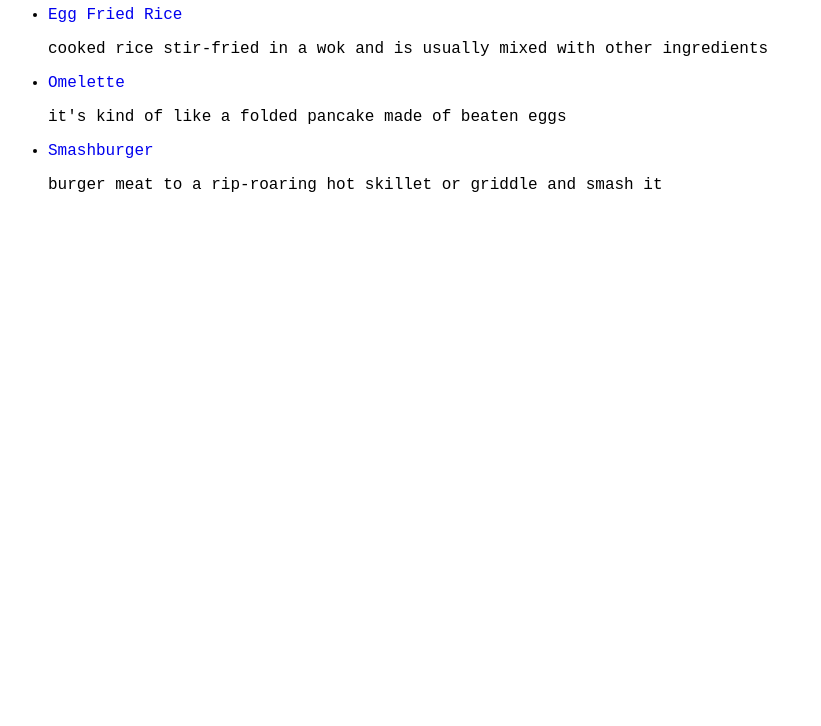
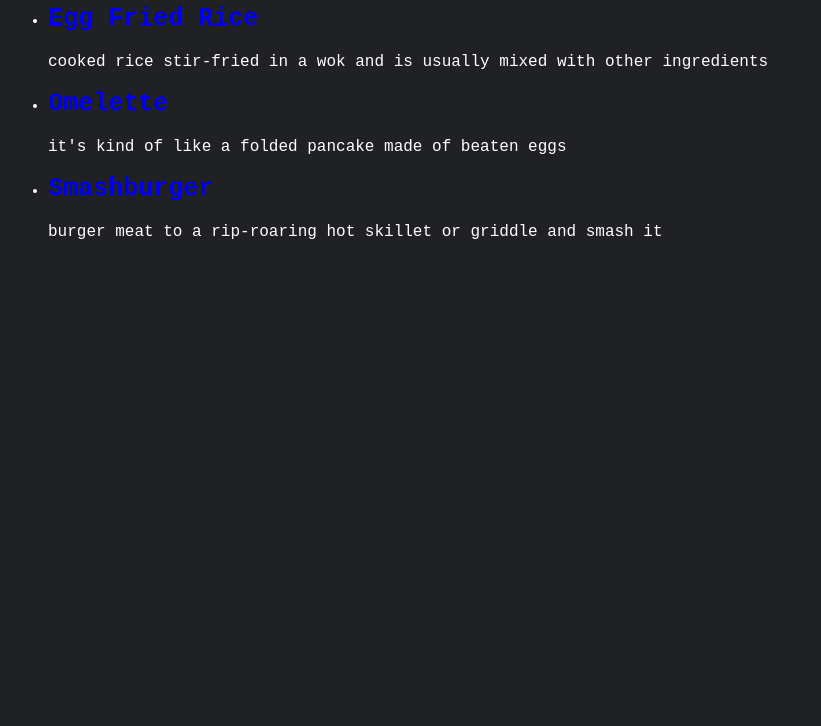
Before and after one commit to nanicoderrepo/odin-recipes, a plain HTML site: page index.html in a window 1280 px wide. Shown: the part 74-800 px from the top of the page, without its empty margins (0-821 px from the left). Drawn offline with Linux system fonts and the light colour scheme.

Commit message:
update style

```diff
--- a/style.css
+++ b/style.css
@@ -1,7 +1,28 @@
 * {
     font-family: 'Courier New', monospace, sans-serif;
+}
+
+body {
+    background-color: #202124;
 }
 
 a {
     text-decoration: none;
 }
+
+a:hover {
+    text-decoration: underline;
+}
+
+li a {
+    font-weight: bold;
+    font-size: 25px;
+}
+
+h1, h2, h3, p, ul>li, ol>li {
+    color: white;
+}
+
+p, ul>li, ol>li {
+    line-height: 25px;
+}
```
Also changed, not shown: recipes/eggfriedrice.html (+1 -1 lines).
